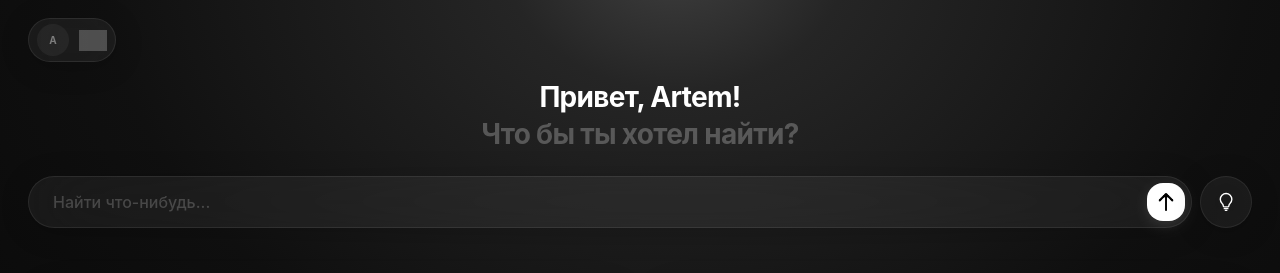
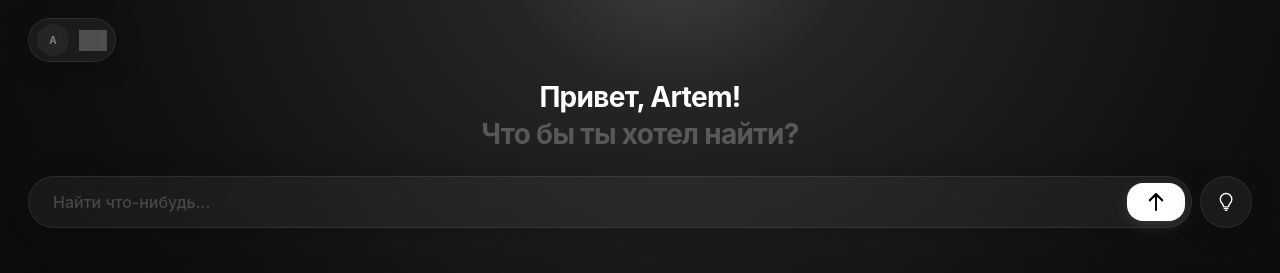
Before and after one commit to fugu70539/PluginBox, a Next.js app: page / in a window 1280 px wide. Shown: the top 273 px of the page. Built offline with nearby package versions, Linux system fonts and the light colour scheme; grey boxes are pictures that could not be loaded.

Commit message:
Update SearchInput.tsx

```diff
--- a/src/components/ui/SearchInput.tsx
+++ b/src/components/ui/SearchInput.tsx
@@ -32,7 +32,7 @@ export const SearchInput = () => {
             placeholder={isAiMode ? "Поиск с ИИ..." : "Найти что-нибудь..."}
             className="bg-transparent border-none outline-none text-white text-base w-full placeholder:text-white/20 font-medium"
           />
-          <button className="h-[38px] w-[38px] btn-send-white flex items-center justify-center active:scale-90 transition-all shrink-0 rounded-full">
+          <button className="h-[38px] px-5 btn-send-white flex items-center justify-center active:scale-90 transition-all shrink-0 rounded-full">
             <img src="/Icons/SendToAi.png" alt="Send" className="w-[18px] h-[18px]" />
           </button>
         </motion.div>
@@ -65,4 +65,4 @@ export const SearchInput = () => {
       </motion.button>
     </div>
   );
-}
+};
```
